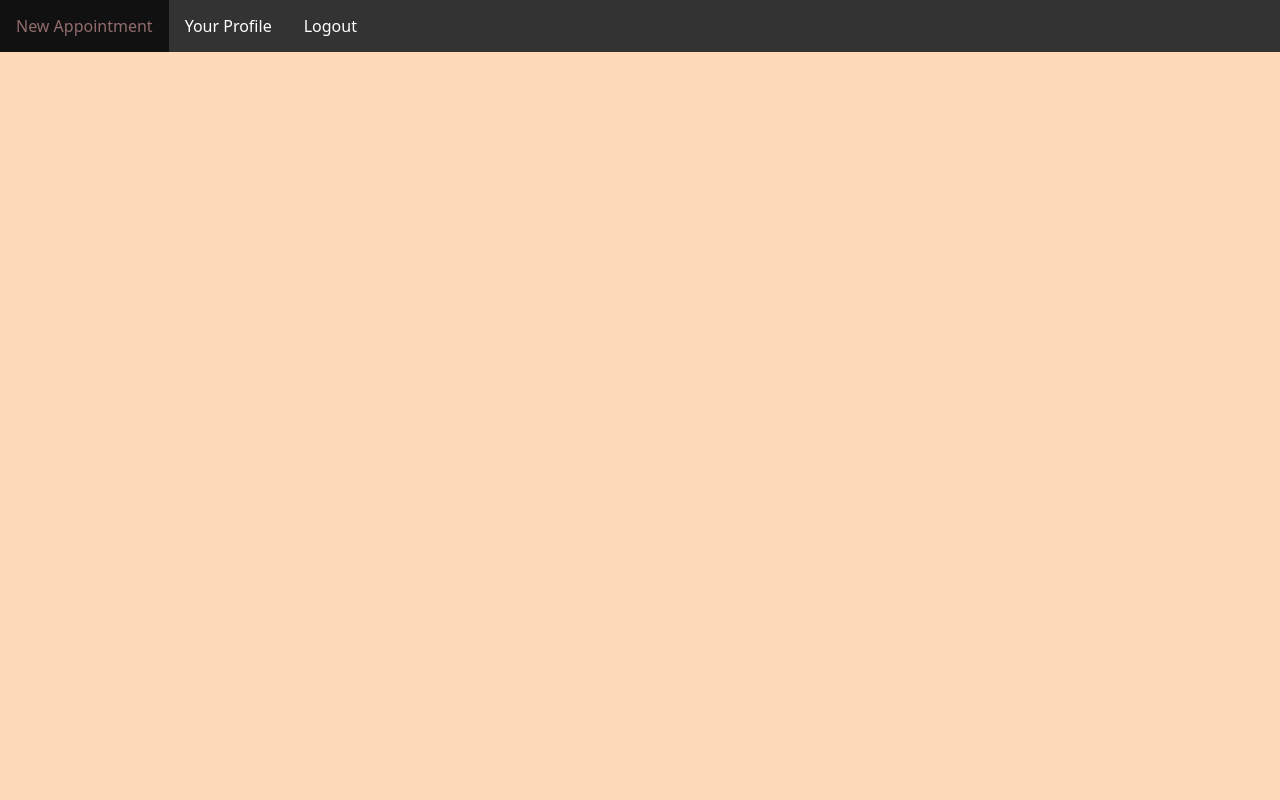
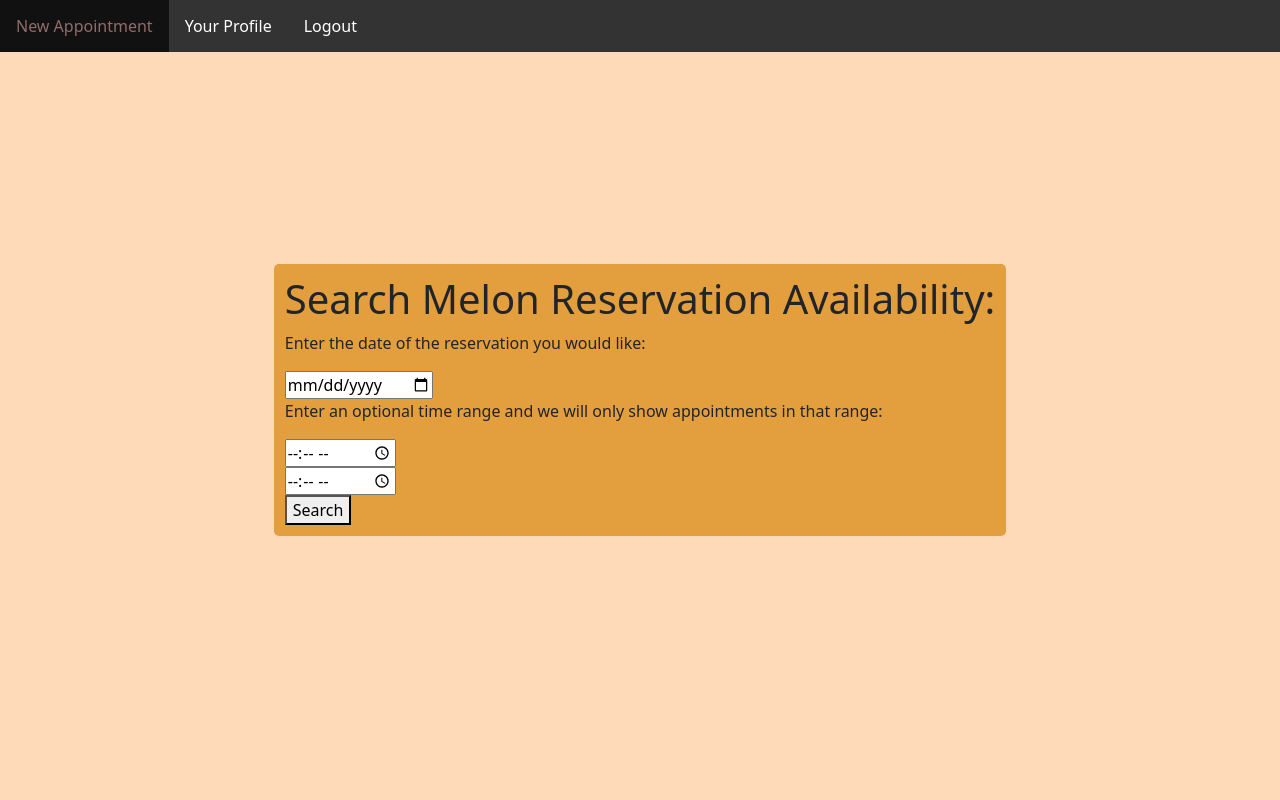
Before and after one commit to karengcecena/takehome1-HB, a Flask app: page /search_appt in a window 1280 px wide. Run offline with Flask 3, Linux system fonts and the light colour scheme; some libraries are stand-ins or nearby versions.

Commit message:
Added html for date and time form for search_appt.html

```diff
--- a/templates/search_appt.html
+++ b/templates/search_appt.html
@@ -4,4 +4,27 @@
 
 {% block body %}
 
+<div class="parent container d-flex justify-content-center align-items-center h-100" >
+    <div class="child">
+
+        <!-- Schedule Appt -->
+        <div><h1>Search Melon Reservation Availability: </h1></div>
+
+        <form action="/login" method="POST">
+
+            <div><p>Enter the date of the reservation you would like: </p</div>
+
+            <div><input type="date" name="reservation_date" placeholder="Click to choose a date" required></div>
+
+            <div><p>Enter an optional time range and we will only show appointments in that range:</p></div>
+
+            <div><input type="time" name="start_time" placeholder="Start time"></div>
+            <div><input type="time" name="end_time" placeholder="End time"></div>
+
+            <div><button type="submit">Search</button></div>
+        </form>
+
+    </div>
+</div>
+
 {% endblock %}
```
